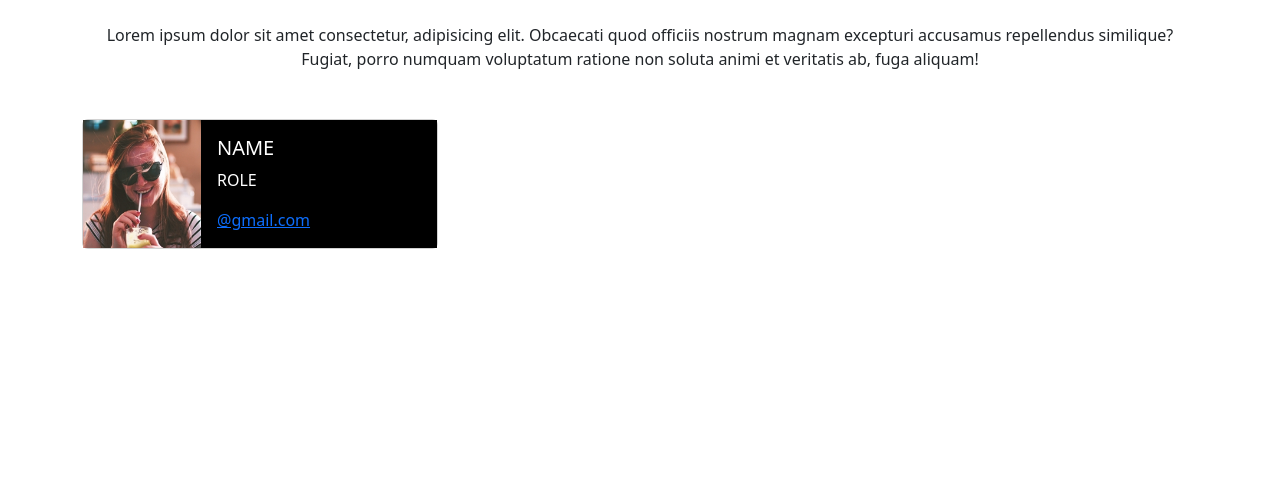
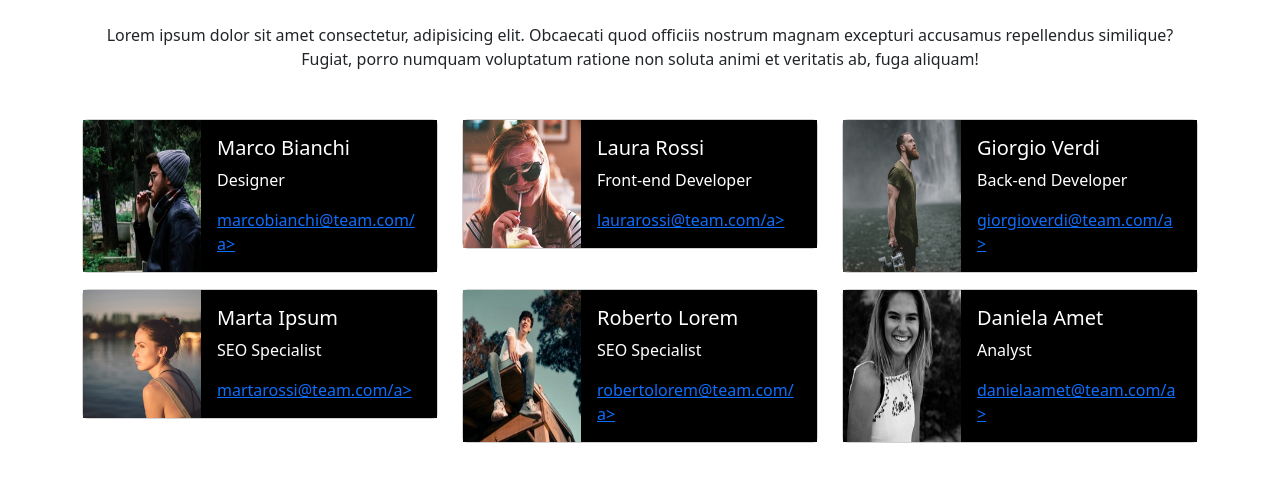
Before and after one commit to gianmarcodalfonso/js-our-team, a plain HTML site: page index.html in a window 1280 px wide. Shown: the part 121-602 px from the top of the page. Drawn offline with nearby package versions, Linux system fonts and the light colour scheme.

Commit message:
feat: array cycle(cardList.innerHTML)

```diff
--- a/index.html
+++ b/index.html
@@ -19,25 +19,7 @@
 
   <main>
     <div class="container">
-      <div class="row">
-        <div id="card-list" class="col-12 col-md-6 col-lg-4">
-          <div class="box">
-            <div class="card mb-3">
-              <div class="row g-0">
-                <div class="col-4">
-                  <img src="./img/female1.png" class="img-fluid h-100" alt="...">
-                </div>
-                <div class="col-8">
-                  <div class="card-body bg-black text-white h-100">
-                    <h5 class="card-title">NAME</h5>
-                    <p class="card-text">ROLE</p>
-                    <a href="mailto:">@gmail.com</a>
-                  </div>
-                </div>
-              </div>
-            </div>
-          </div>
-        </div>
+      <div id="card-list" class="row">
       </div>
     </div>
 
--- a/js/script.js
+++ b/js/script.js
@@ -59,3 +59,8 @@ const cardMaker = (member) => {
         </div>`
     return memberCard
 }
+const cardList = document.getElementById(`card-list`)
+for(let i = 0; i < teamMembers.length; i++){
+  let card = cardMaker(teamMembers[i])
+  cardList.innerHTML += card;
+}
```
